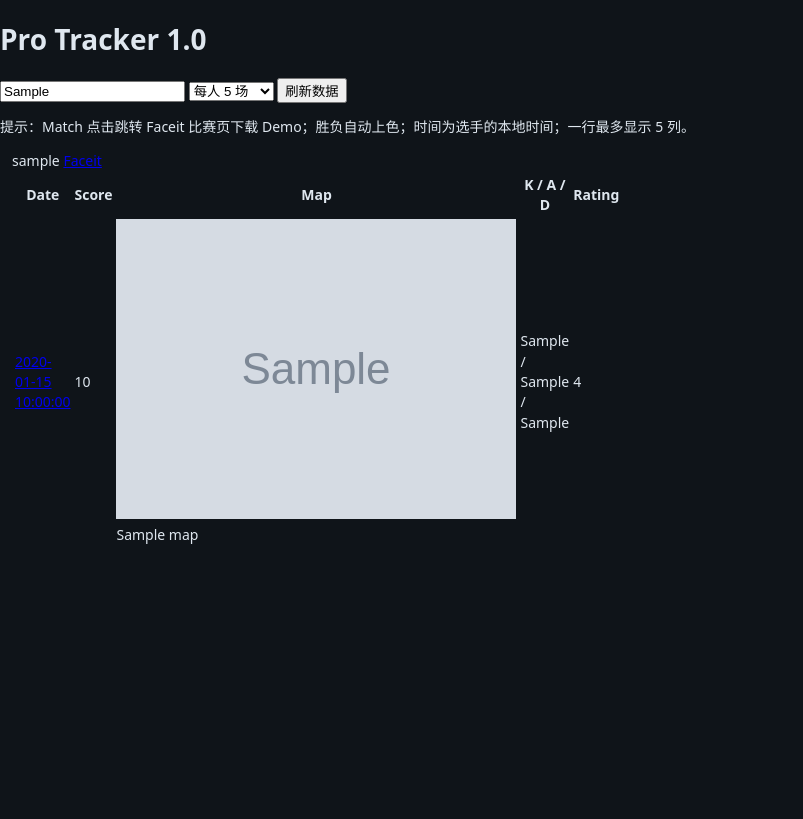
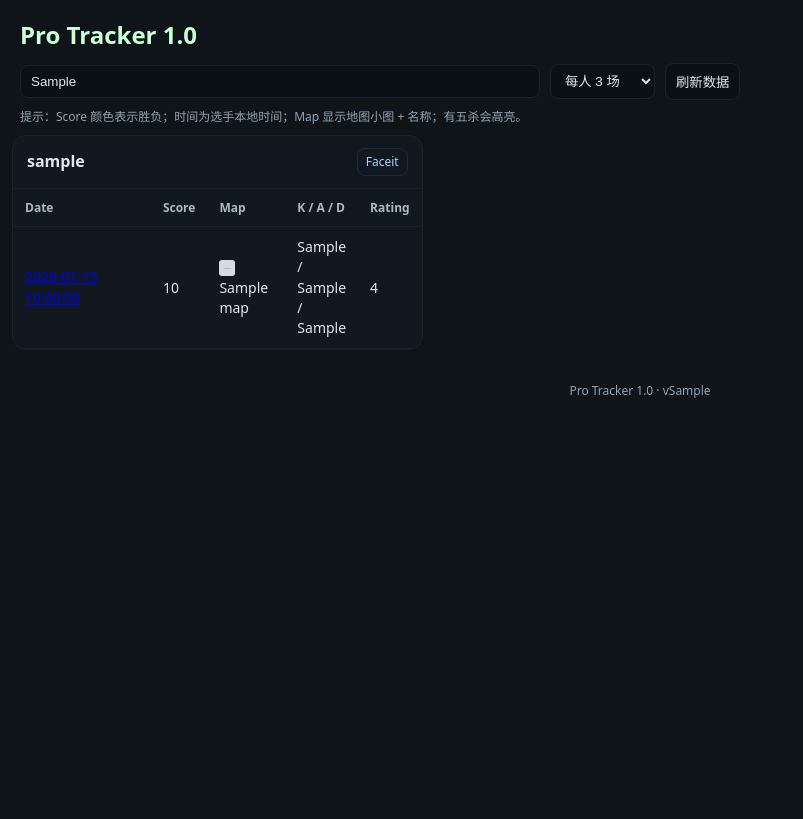
Before and after one commit to Bubbl666/ProTracker, a FastAPI app: template app/templates/index.html in a window 1280 px wide. Shown: the whole page, without its empty margins (0-803 px from the left). After the commit the page ends 398 px from the top, so only its background shows below. Run offline with FastAPI, Linux system fonts and the light colour scheme; the template is opened without the code that fills it: most values are stand-ins (such as "Sample title", 1, 10 or a date in 2020); grey boxes marked "Sample" are stand-in pictures.

Commit message:
Update index.html

```diff
--- a/app/templates/index.html
+++ b/app/templates/index.html
@@ -1,79 +1,65 @@
-<!doctype html>
-<html lang="zh">
+<!DOCTYPE html>
+<html lang="zh-CN">
 <head>
   <meta charset="utf-8" />
-  <meta name="viewport" content="width=device-width, initial-scale=1" />
+  <meta name="viewport" content="width=device-width,initial-scale=1"/>
   <title>Pro Tracker 1.0</title>
   <link rel="stylesheet" href="/static/style.css" />
 </head>
 <body>
-  <div class="page">
+  <header class="topbar">
     <h1>Pro Tracker 1.0</h1>
-
-    <form class="toolbar" method="get" action="/">
-      <input type="text" name="players" placeholder="多个玩家，逗号分隔"
-             value="{{ players_str }}" />
+    <form class="controls" method="get" action="/">
+      <input type="text" name="players" value="{{ query_players }}" placeholder="玩家昵称，逗号分隔">
       <select name="limit">
-        {% for n in [5,10,15,20] %}
-          <option value="{{n}}" {% if n == limit %}selected{% endif %}>每人 {{n}} 场</option>
+        {% for n in [3,5,10,15,20] %}
+          <option value="{{n}}" {% if limit==n %}selected{% endif %}>每人 {{n}} 场</option>
         {% endfor %}
       </select>
       <button type="submit">刷新数据</button>
     </form>
+    <div class="hint">提示：Score 颜色表示胜负；时间为选手本地时间；Map 显示地图小图 + 名称；有五杀会高亮。</div>
+  </header>
 
-    <p class="tip">
-      提示：Match 点击跳转 Faceit 比赛页下载 Demo；胜负自动上色；时间为选手的本地时间；一行最多显示 5 列。
-    </p>
-
-    <div class="grid">
-      {% for c in cards %}
-        <div class="card">
-          <div class="card__title">
-            <span class="nick">{{ c.nickname }}</span>
-            <a class="faceit" href="{{ c.faceit_url }}" target="_blank">Faceit</a>
+  <main class="grid" style="--max-cols: {{ max_cols }};">
+    {% for p in panels %}
+    <section class="player-card">
+      <div class="card-head">
+        <h2>{{ p.nickname }}</h2>
+        <a class="faceit-link" href="{{ p.faceit_url }}" target="_blank">Faceit</a>
       </div>
 
-          <table class="table">
+      <table class="matches">
         <thead>
           <tr>
-                <th>Date</th>
-                <th class="score">Score</th>
-                <th>Map</th>
-                <th>K / A / D</th>
-                <th class="rating">Rating</th>
+            <th class="col-date">Date</th>
+            <th class="col-score">Score</th>
+            <th class="col-map">Map</th>
+            <th class="col-kad">K / A / D</th>
+            <th class="col-rating">Rating</th>
           </tr>
         </thead>
         <tbody>
-            {% for m in c.matches %}
-              <tr class="{% if m.penta|int >= 1 %}hl{% endif %}">
-                <td class="date">
-                  <a class="match" href="{{ m.faceit_match }}" target="_blank"
-                    title="打开 Faceit 比赛页">{{ m.time_text }}</a>
+        {% for m in p.matches %}
+          <tr class="{% if m.highlight %}highlight{% endif %}">
+            <td class="col-date"><a href="{{ m.match_link }}" target="_blank">{{ m.date }}</a></td>
+            <td class="col-score {{ m.result_class }}">{{ m.score }}</td>
+            <td class="col-map">
+              <img src="{{ m.map_img }}" alt="map" class="map-icon">
+              {{ m.map }}
             </td>
-                <td class="score">
-                  <span class="pill {% if m.result == 'Win' %}win{% else %}loss{% endif %}">
-                    {{ m.score }}
-                  </span>
-                </td>
-                <td class="map">
-                  <img src="{{ m.map_img }}" alt="{{ m.map }}" />
-                  <span>{{ m.map }}</span>
-                </td>
-                <td class="kad">{{ m.k }} / {{ m.a }} / {{ m.d }}</td>
-                <td class="rating">
-                  {% if m.rating and m.rating != '-' %}
-                    {{ m.rating }}
-                  {% else %}
-                    -
-                  {% endif %}
-                </td>
+            <td class="col-kad">{{ m.k }} / {{ m.a }} / {{ m.d }}</td>
+            <td class="col-rating">{{ m.rating }}</td>
           </tr>
         {% endfor %}
         </tbody>
       </table>
-        </div>
+    </section>
     {% endfor %}
-    </div>
-  </div>
+  </main>
+
+  <footer class="footer">
+    <span>Pro Tracker 1.0 · v{{ app_version }}</span>
+  </footer>
 </body>
 </html>
```
Lines whose indentation alone changed are shown as unchanged.
